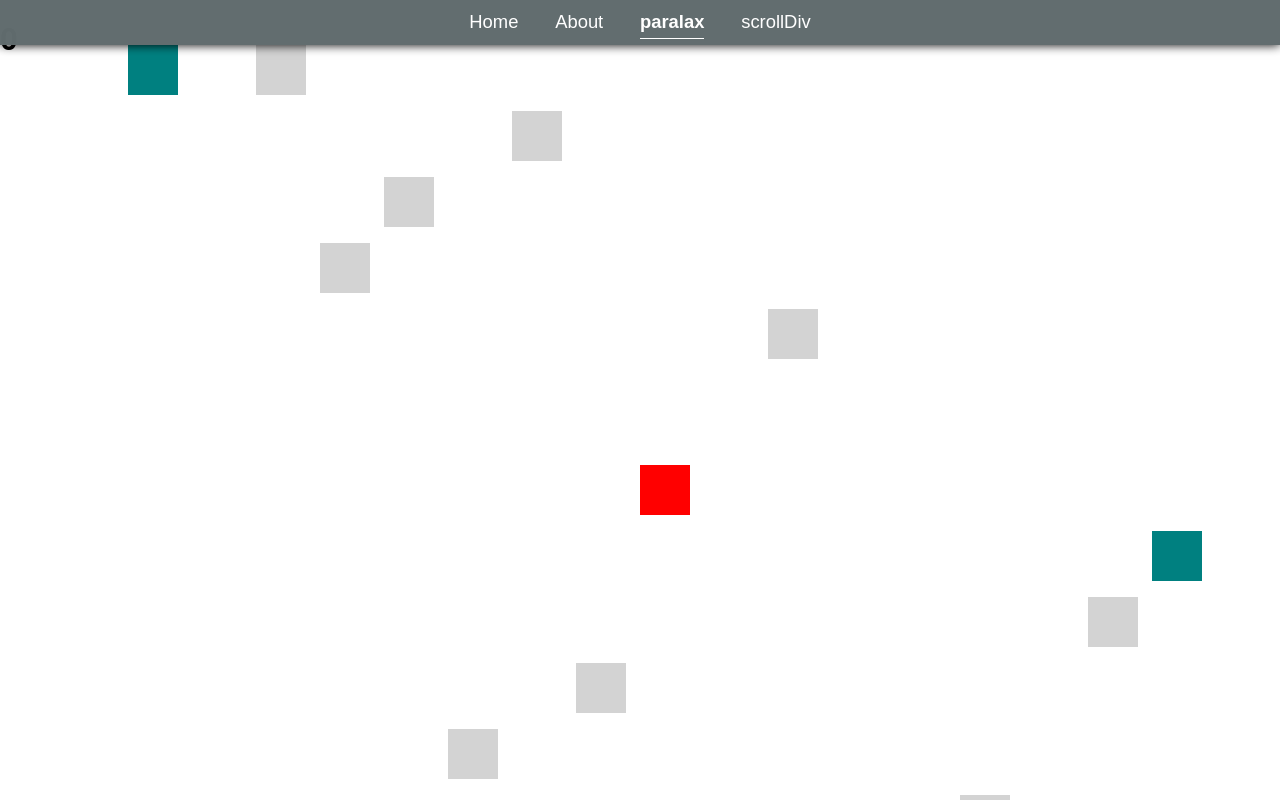
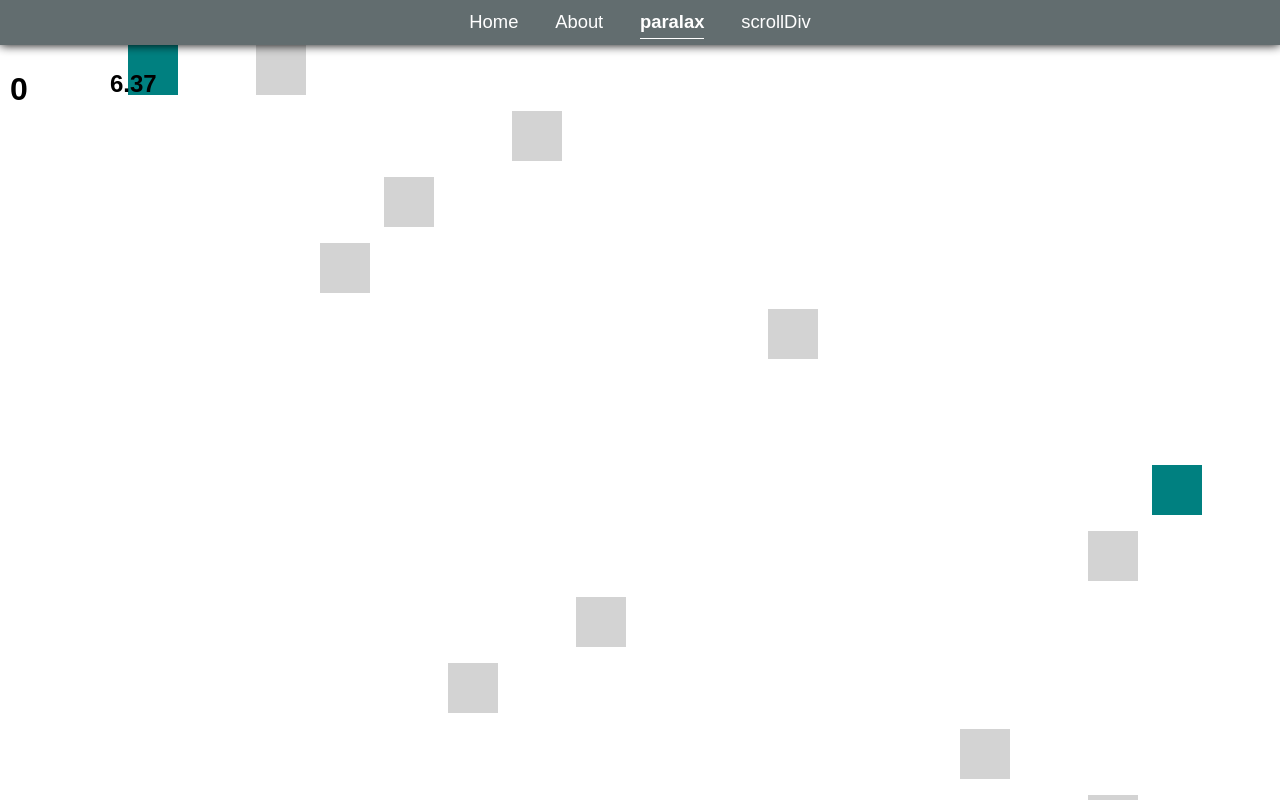
Before and after one commit to evariste1963/cool_stuff, a SvelteKit app: page /paralax in a window 1280 px wide. Shown: the top 800 px of the page. Built offline with nearby package versions, Linux system fonts and the light colour scheme.

Commit message:
still more paralax

```diff
--- a/src/routes/paralax/+page.svelte
+++ b/src/routes/paralax/+page.svelte
@@ -1,15 +1,17 @@
 <script>
+  const randomNum = (Math.random(2, 10) * 10).toFixed(2);
   let scroll;
-  let speed = 3;
+  let speed = randomNum;
 </script>
 
 <svelte:window bind:scrollY={scroll} />
 
 <h1>{scroll}</h1>
+<h2>{speed}</h2>
 <section>
   <div
     class="box pin"
-    style:transform={`translate3d(0, ${(scroll / speed) * 0.9}px, 0)`}
+    style:transform={`translate3d(0, ${scroll / speed}px, 0)`}
     style:background="teal"
     style:margin-left="10%"
   />
@@ -19,12 +21,7 @@
   <div class="box" style:margin-left="25%" />
   <div class="box" style:margin-left="60%" />
   <br /><br /><br /><br /><br />
-  <div
-    class="box"
-    style:transform={`translate3d(0, ${(scroll / speed) * 2.6}px, 0)`}
-    style:background="red"
-    style:margin-left="50%"
-  />
+
   <div
     class="box pin"
     style:transform={`translate3d(0, ${(scroll / speed) * 0.2}px, 0)`}
@@ -40,7 +37,7 @@
   <br /><br /><br /><br /><br />
   <div
     class="box"
-    style:transform={`translate3d(0, ${(scroll / speed) * 1.1}px, 0)`}
+    style:transform={`translate3d(0, ${(scroll / speed) * 2}px, 0)`}
     style:background="red"
     style:margin-left="65%"
   />
@@ -57,6 +54,12 @@
   <div class="box" style:margin-left="60%" />
   <div class="box" style:margin-left="20%" />
   <div class="box" style:margin-left="40%" />
+  <div
+    class="box"
+    style:transform={`translate3d(0, ${(scroll / speed) * 3}px, 0)`}
+    style:background="red"
+    style:margin-left="50%"
+  />
   <div class="box" style:margin-left="30%" />
   <div class="box" style:margin-left="25%" />
   <div class="box" style:margin-left="60%" />
@@ -105,9 +108,16 @@
   section {
     height: 1000em;
   }
-  h1 {
+  h1,
+  h2 {
     position: fixed;
+    top: 50px;
+    margin-left: 10px;
     z-index: 10;
+  }
+
+  h2 {
+    left: 100px;
   }
   .box {
     --size: 50px;
```
